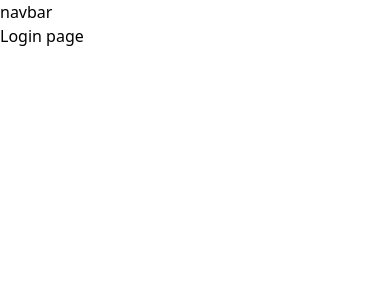
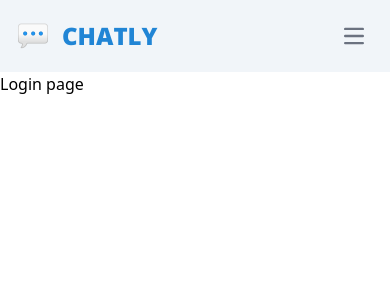
Before and after one commit to milan-sony/ReactChatApp, a React (Vite) app: page /login in a window 390 px wide. Shown: the top 300 px of the page. Built offline with nearby package versions, Linux system fonts and the light colour scheme; no server answers.

Commit message:
feat: navbar added

```diff
--- a/src/components/Navbar/Navbar.jsx
+++ b/src/components/Navbar/Navbar.jsx
@@ -1,10 +1,58 @@
 import React from 'react'
+import { useAuthStore } from '../../store/userAuthStore'
+import logo from "./chatIcon.png"
+import { Link } from 'react-router'
+import { LogOut, Settings, User } from 'lucide-react'
 
 function Navbar() {
+    const { logout, authUser } = useAuthStore
+
     return (
-        <div>
-            <p>navbar</p>
-        </div>
+        <>
+            <nav class="bg-slate-100 dark:bg-black">
+                <div class="max-w-screen-xl flex flex-wrap items-center justify-between mx-auto p-4">
+                    <Link to="/" className='flex items-center space-x-3 rtl:space-x-reverse'><img src={logo} className='h-8' alt='logo' /><span class="self-center text-2xl whitespace-nowrap text-custblue dark:text-custblue uppercase font-black font-Open-Sans">Chatly</span>
+                    </Link>
+                    <button data-collapse-toggle="navbar-default" type="button" class="inline-flex items-center p-2 w-10 h-10 justify-center text-sm text-gray-500 rounded-lg md:hidden hover:bg-gray-100 focus:outline-none focus:ring-2 focus:ring-gray-200 dark:text-gray-400 dark:hover:bg-gray-700 dark:focus:ring-gray-600" aria-controls="navbar-default" aria-expanded="false">
+                        <span class="sr-only">Open main menu</span>
+                        <svg class="w-5 h-5" aria-hidden="true" xmlns="http://www.w3.org/2000/svg" fill="none" viewBox="0 0 17 14">
+                            <path stroke="currentColor" stroke-linecap="round" stroke-linejoin="round" stroke-width="2" d="M1 1h15M1 7h15M1 13h15" />
+                        </svg>
+                    </button>
+                    <div class="hidden w-full md:block md:w-auto" id="navbar-default">
+                        <ul class="font-medium flex flex-col p-4 md:p-0 mt-4 border md:flex-row md:space-x-8 rtl:space-x-reverse md:mt-0 md:border-0">
+                            <li>
+                                <Link to={"/settings"} className='py-2 px-3 text-black md:border-0 md:hover:text-custblue md:p-0 dark:text-white dark:hover:text-custblue flex justify-center items-center capitalize font-Open-Sans text-base'>
+                                    <Settings className='size-4' />
+                                    <span>&nbsp;Settings</span>
+                                </Link>
+                            </li>
+                            {
+                                authUser ? (
+                                    <>
+                                        <li>
+                                            <Link to={"/profile"} className='py-2 px-3 text-black md:border-0 md:hover:text-custblue md:p-0 dark:text-white dark:hover:text-custblue flex justify-center items-center capitalize font-Open-Sans text-base'>
+                                                <User className='size-4' />
+                                                <span>&nbsp;Profile</span>
+                                            </Link>
+                                        </li>
+                                        <li>
+                                            <button className='py-2 px-3 text-black md:border-0 md:hover:text-custblue md:p-0 dark:text-white dark:hover:text-custblue flex justify-center items-center capitalize font-Open-Sans text-base' onClick={logout}>
+                                                <LogOut className='size-4' />
+                                                <span>&nbsp;Logout</span>
+                                            </button>
+                                        </li>
+                                    </>
+                                ) : (
+                                    <>
+                                    </>
+                                )
+                            }
+                        </ul>
+                    </div>
+                </div>
+            </nav>
+        </>
     )
 }
 
```
Also changed, not shown: src/components/Navbar/Navbar.css (deleted), src/components/Navbar/chatIcon.png (added).
